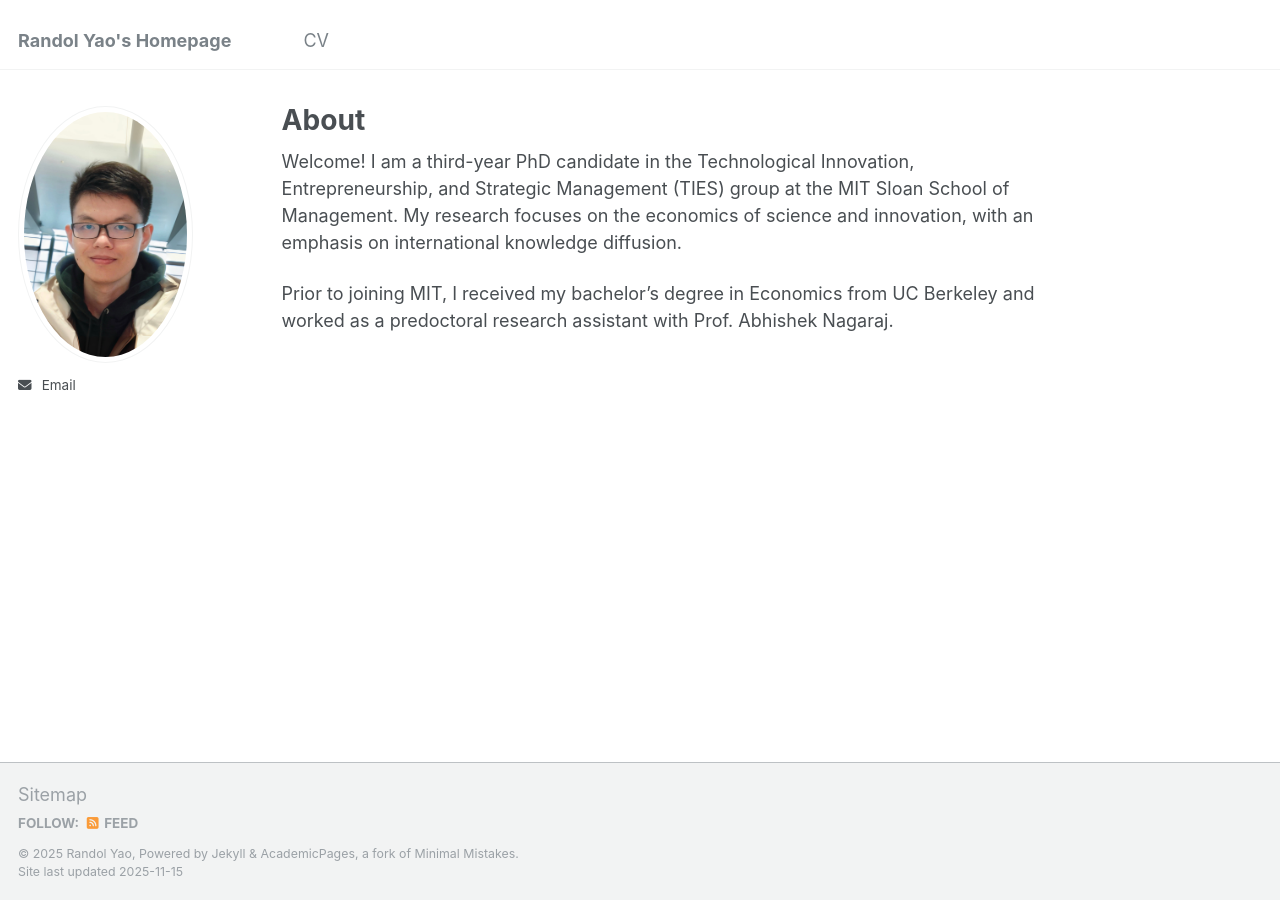
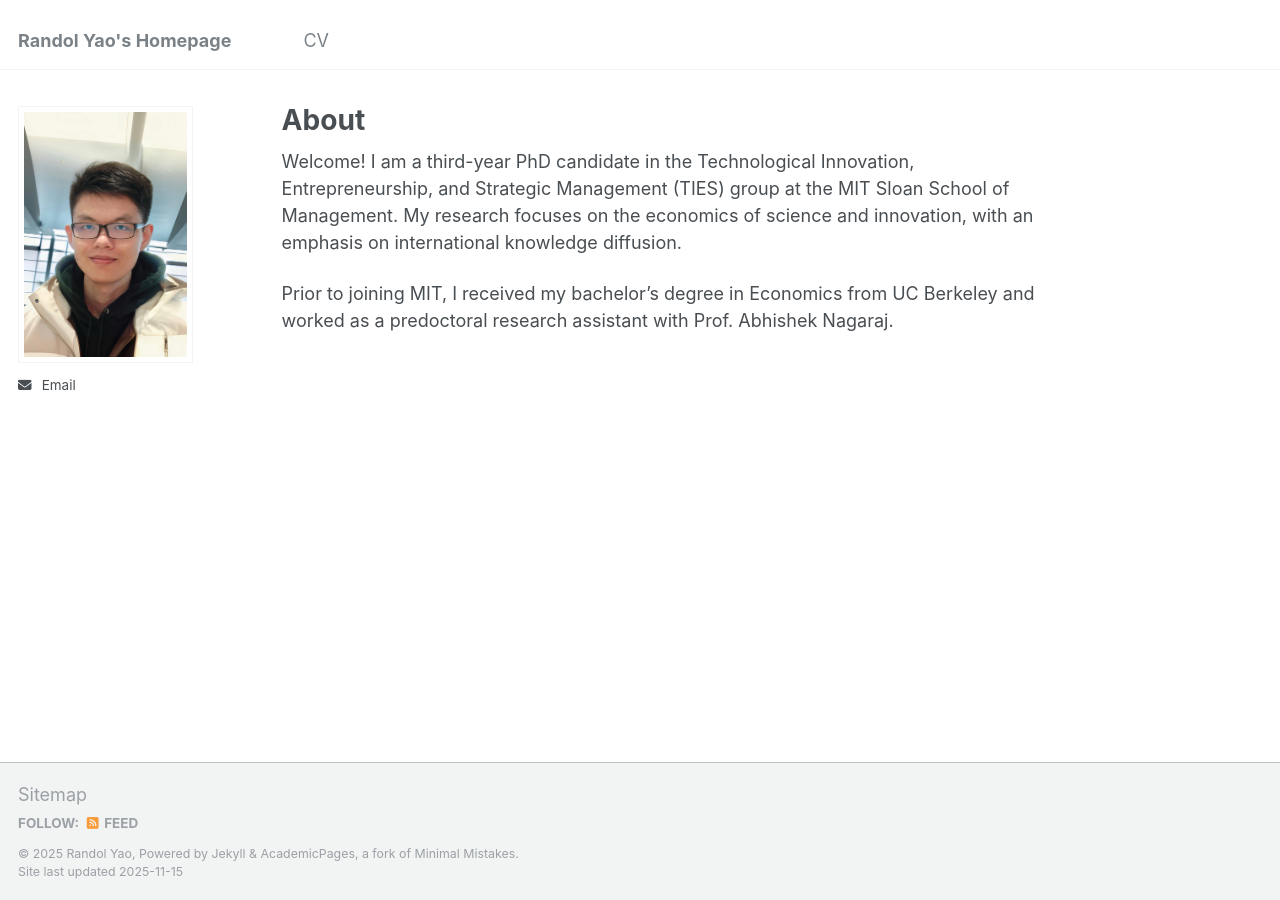
Before and after one commit to hyyao223/hyyao223.github.io, a Jekyll site: the page built from _pages/about.md, in a window 1280 px wide. Built offline with Jekyll 4.4.1, drawn with Linux system fonts in a browser that asks for light colours.

Commit message:
Update main.scss

```diff
--- a/assets/css/main.scss
+++ b/assets/css/main.scss
@@ -39,3 +39,9 @@
 @import "vendor/font-awesome/brands";
 @import "vendor/magnific-popup/magnific-popup";
 @import "print";
+
+
+.author__avatar img,
+.author__avatar {
+  border-radius: 0 !important;
+}
```
